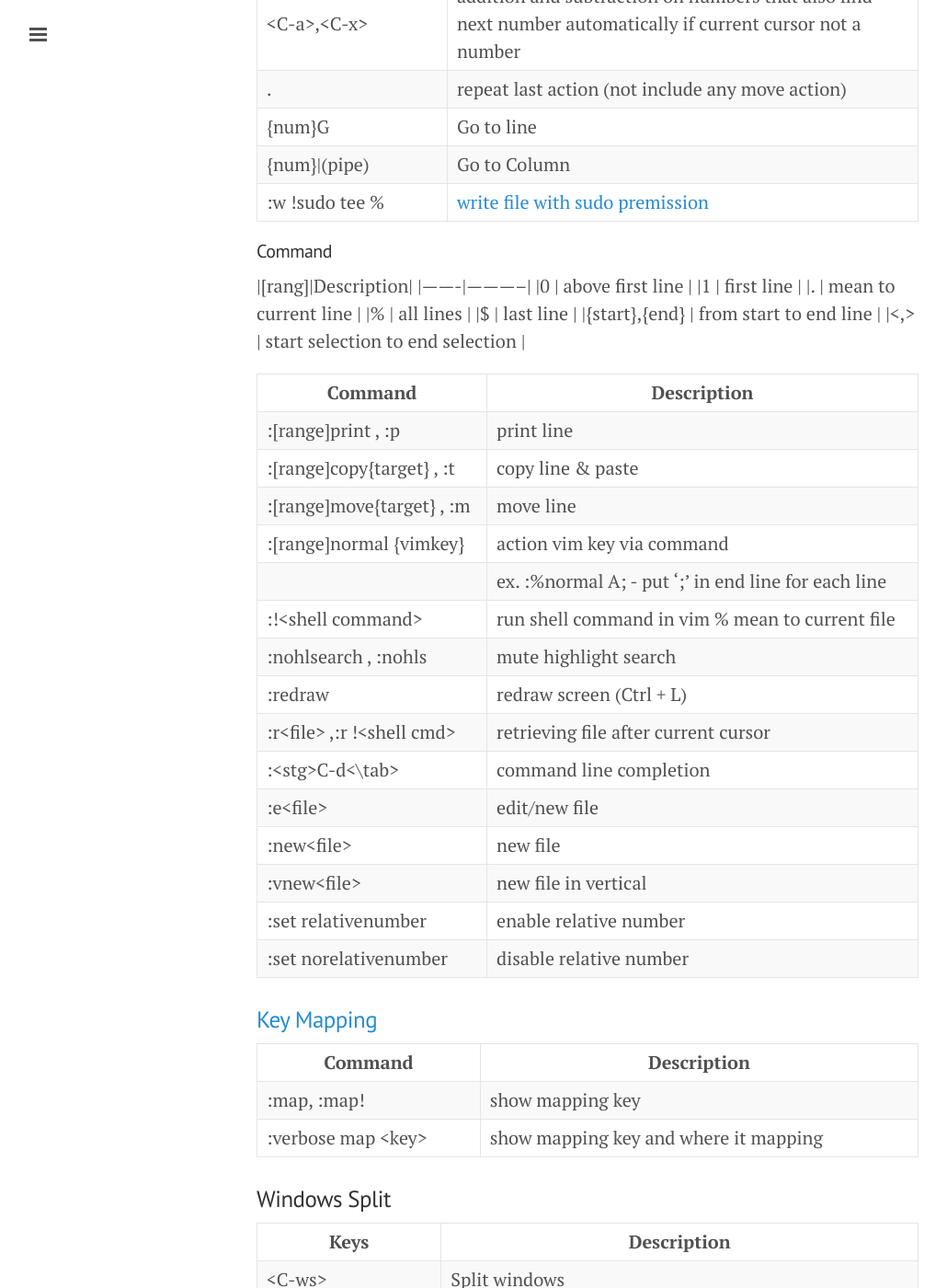
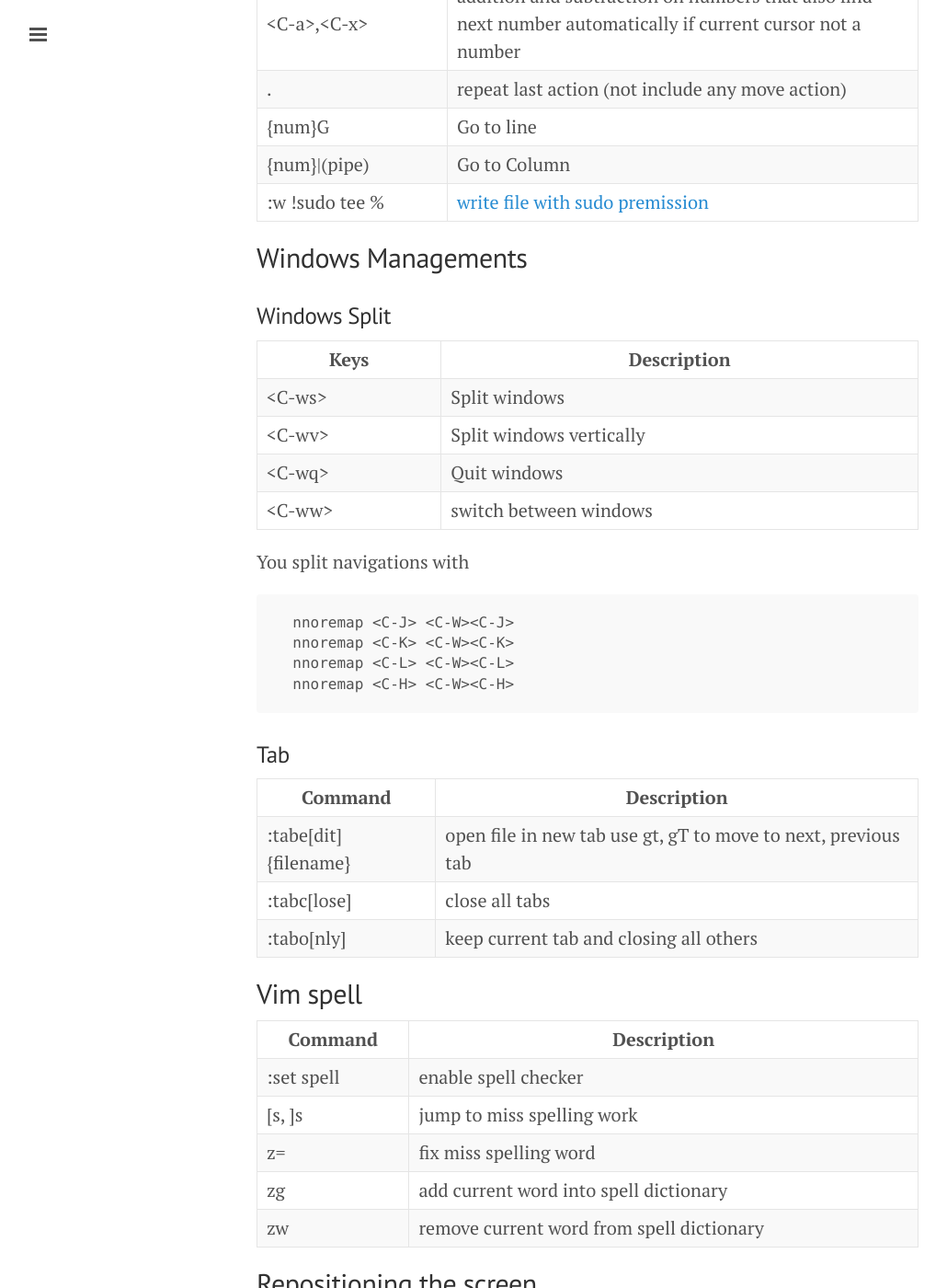
Before and after one commit to ibotdotout/ibotdotout.github.io, a Jekyll site: the page built from _posts/2014-06-09-vim.md, in a window 1280 px wide and 1400 px high, scrolled down 2258 px. Shown: the whole window at 92% size, without its empty margins (1-1031 px from the left). Built offline with Jekyll 4.4.1, drawn with Linux system fonts in a browser that asks for light colours; Markdown is read by kramdown in place of the engine named in the settings; some of the changed text lies outside the part shown.

Commit message:
Add: vim-command

````diff
--- a/_posts/2014-06-09-vim.md
+++ b/_posts/2014-06-09-vim.md
@@ -68,51 +68,14 @@ WORD - {non-blank characters}
 |:w !sudo tee % | [write file with sudo premission](https://www.youtube.com/watch?v=C6xqO4Z1nIo)|
 
 
-#### Command
-|\[rang\]|Description|
-|-------|-----------|
-|0 | above first line  |
-|1 | first line  |
-|. | mean to current line  |
-|% | all lines  |
-|$ | last line  |
-|{start},{end} | from start to end line  |
-|\<,\> | start selection to end selection  |
-
-
-|Command|Description|
-|-------|-----------|
-|:\[range\]print , :p | print line  |
-|:\[range\]copy{target} , :t | copy line & paste  |
-|:\[range\]move{target} , :m | move line  |
-|:\[range\]normal {vimkey} | action vim key via command  |
-||ex. :%normal A; - put ';' in end line for each line  |
-|:!\<shell command\> | run shell command in vim  % mean to current file  |
-|:nohlsearch , :nohls | mute highlight search  |
-|:redraw | redraw screen (Ctrl + L)|
-|:r\<file\> ,:r !\<shell cmd\> | retrieving file after current cursor|
-|:\<stg\>C-d\<\tab\> | command line completion|
-|:e\<file\> | edit/new file|
-|:new\<file\> | new file|
-|:vnew\<file\> | new file in vertical|
-|:set relativenumber | enable relative number  |
-|:set norelativenumber | disable relative number  |
-
-### [Key Mapping](http://vim.wikia.com/wiki/Mapping_keys_in_Vim_-_Tutorial_(Part_1))
-
-|Command|Description|
-|-------|-----------|
-|:map, :map!|show mapping key|
-|:verbose map \<key\> | show mapping key and where it mapping|
-
-
+## Windows Managements
 ### Windows Split
 
 |Keys|Description|
 |-------|-----------|
 |\<C-ws\> | Split windows  |
-|\<C-wv\> | Split windows verically  |
-|\<C-wq\> | Quit windwos  |
+|\<C-wv\> | Split windows vertically  |
+|\<C-wq\> | Quit windows  |
 |\<C-ww\> | switch between windows  |
 
 You split navigations with
@@ -132,7 +95,7 @@ You split navigations with
 |:tabc[lose] | close all tabs |
 | :tabo[nly] | keep current tab and closing all others  |
 
-### Vim spell
+## Vim spell
 
 |Command|Description|
 |-------|-----------|
@@ -142,14 +105,14 @@ You split navigations with
 |zg | add current word into spell dictionary  |
 |zw | remove current word from spell dictionary|
 
-### Repositioning the screen
+## Repositioning the screen
 |Command|Description|
 |-------|-----------|
 |zt | Move current line to top screen|
 |zz | Move current line to mid screen|
 |zb | Move current line to bottom screen|
 
-#### Scroll Screen
+## Scroll Screen
 |Keys|Description|
 |-------|-----------|
 |\<C-f\> | scroll down one screen  |
@@ -157,7 +120,7 @@ You split navigations with
 |\<C-d\> | scroll down half screen  |
 |\<C-u\> | scroll up half screen  |
 
-### text object \<need to combine with cmd\>
+## Text object \<need to combine with cmd\>
 |Keys|Description|
 |-------|-----------|
 |iw/aw | inside/around word  |
@@ -166,6 +129,46 @@ You split navigations with
 |it/at | inside/around tag ex. html tag  |
 |i” | inside double quote  |
 |i) | inside parents  |
+
+
+## Register
+
+```sh
+# update vim version
+$ brew install vim
+$ brew install reattach-to-user-namespace
+```
+|Command|Description|
+|-------|-----------|
+| :reg\[ister\] | check buffer register  |
+| "\<register\>p | paste buffer  |
+| "\<register\>yy | yank to buffer  |
+| "\*yy  | yank to system clipboard  |
+
+### [Janus](https://github.com/carlhuda/janus)
+
+```sh
+# update vim version to support all plugin in janus
+$ brew install vim
+```
+
+|Keys|Description|
+|-------|-----------|
+|\<leader\>hs | toggle highlight search  |
+|\<leader\>n | toggle [NERDTree](https://github.com/scrooloose/nerdtree)  |
+|\<leader\>ci , \<leader>/ | toogle comment # [NERDCommenter](http://github.com/ddollar/nerdcommenter)  |
+|\<leader\>\<leader\>w | easy motion w # [EasyMotion](https://github.com/Lokaltog/vim-easymotion)  |
+|v{motion}S{tag} | Visual Select then surround it with tag #[surround](https://github.com/tpope/vim-surroun)|
+|cs{old}{new} | change old surround to new surround #[surround](https://github.com/tpope/vim-surroun)|
+|ds{tag} | delete tag surround #[surround](https://github.com/tpope/vim-surroun)|
+
+# Plug-in - [More](http://vimawesome.com):
+1. [surround](https://github.com/tpope/vim-surround)
+2. [Easymotion](https://github.com/Lokaltog/vim-easymotion) - [EasyMotion Doc](https://github.com/Lokaltog/vim-easymotion/blob/master/doc/easymotion.txt#L88)
+3. ctags
+4. [GoldenView.Vim](https://github.com/zhaocai/GoldenView.Vim)
+5. [Ag.vim](https://github.com/rking/ag.vim)
+6. [sneak.vim](https://github.com/justinmk/vim-sneak) - [Doc](https://github.com/justinmk/vim-sneak/blob/master/doc/sneak.txt)
 
 ### NERDTree - [Ref](http://gistpages.com/2013/08/17/vim_create_a_file_or_folder_in_nerdtree)
 r in NERDTree - update tree
@@ -185,45 +188,6 @@ $ ctags -R # generate tags
 |-------|-----------|
 |\<C-\]\> | jump to tag  |
 |\<C-t\> | back to original  |
-
-### Yank to clipboard
-
-```sh
-# update vim version
-$ brew install vim
-$ brew install reattach-to-user-namespace
-```
-|Command|Description|
-|-------|-----------|
-| :reg | check buffer register  |
-| "\<buffer\>p | pase buffer  |
-| "\<buffer\>yy | yank to buffer  |
-| "\*yy  | yank to system clipboard  |
-
-#### [Janus](https://github.com/carlhuda/janus)
-
-```sh
-# update vim version to support all plugin in janus
-$ brew install vim
-```
-
-|Keys|Description|
-|-------|-----------|
-|\<leader\>hs | toggle highlight search  |
-|\<leader\>n | toggle [NERDTree](https://github.com/scrooloose/nerdtree)  |
-|\<leader\>ci , \<leader>/ | toogle comment # [NERDCommenter](http://github.com/ddollar/nerdcommenter)  |
-|\<leader\>\<leader\>w | easy motion w # [EasyMotion](https://github.com/Lokaltog/vim-easymotion)  |
-|v{motion}S{tag} | Visual Select then surround it with tag #[surround](https://github.com/tpope/vim-surroun)|
-|cs{old}{new} | change old surround to new surround #[surround](https://github.com/tpope/vim-surroun)|
-|ds{tag} | delete tag surround #[surround](https://github.com/tpope/vim-surroun)|
-
-#### Plug-in - [More](http://vimawesome.com):
-1. [surround](https://github.com/tpope/vim-surround)
-2. [Easymotion](https://github.com/Lokaltog/vim-easymotion) - [EasyMotion Doc](https://github.com/Lokaltog/vim-easymotion/blob/master/doc/easymotion.txt#L88)
-3. ctags
-4. [GoldenView.Vim](https://github.com/zhaocai/GoldenView.Vim)
-5. [Ag.vim](https://github.com/rking/ag.vim)
-6. [sneak.vim](https://github.com/justinmk/vim-sneak) - [Doc](https://github.com/justinmk/vim-sneak/blob/master/doc/sneak.txt)
 
 ## Reference:
 1. [A vim Tutorial and Primer](http://www.danielmiessler.com/study/vim/)
````
